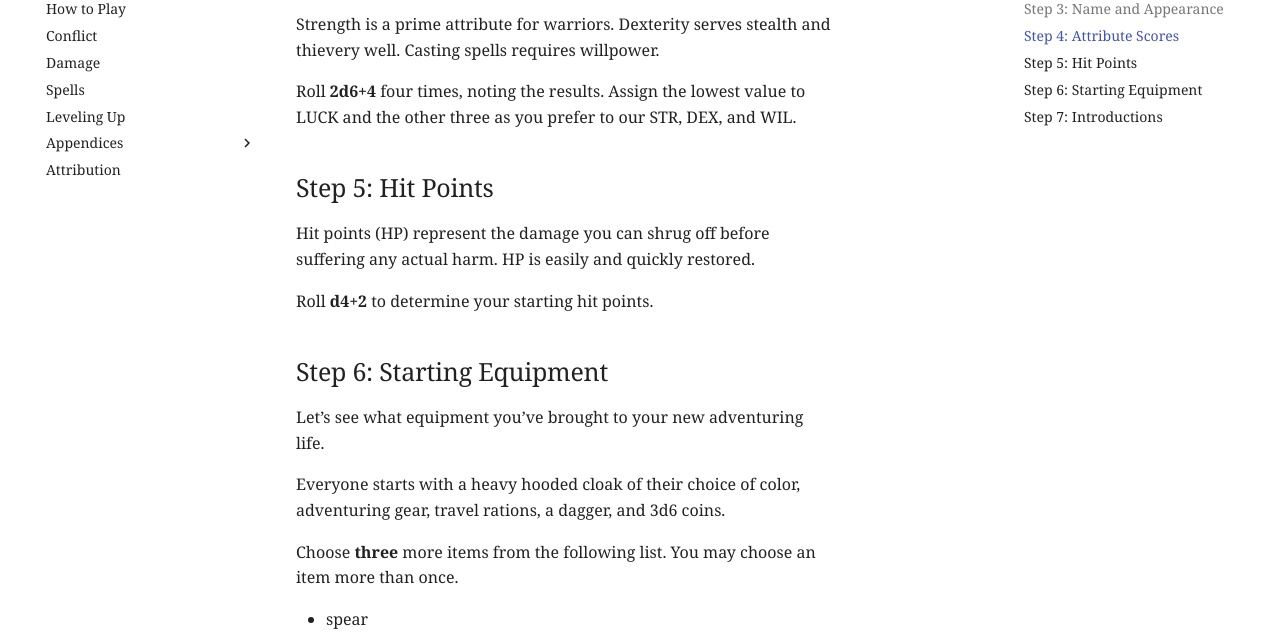
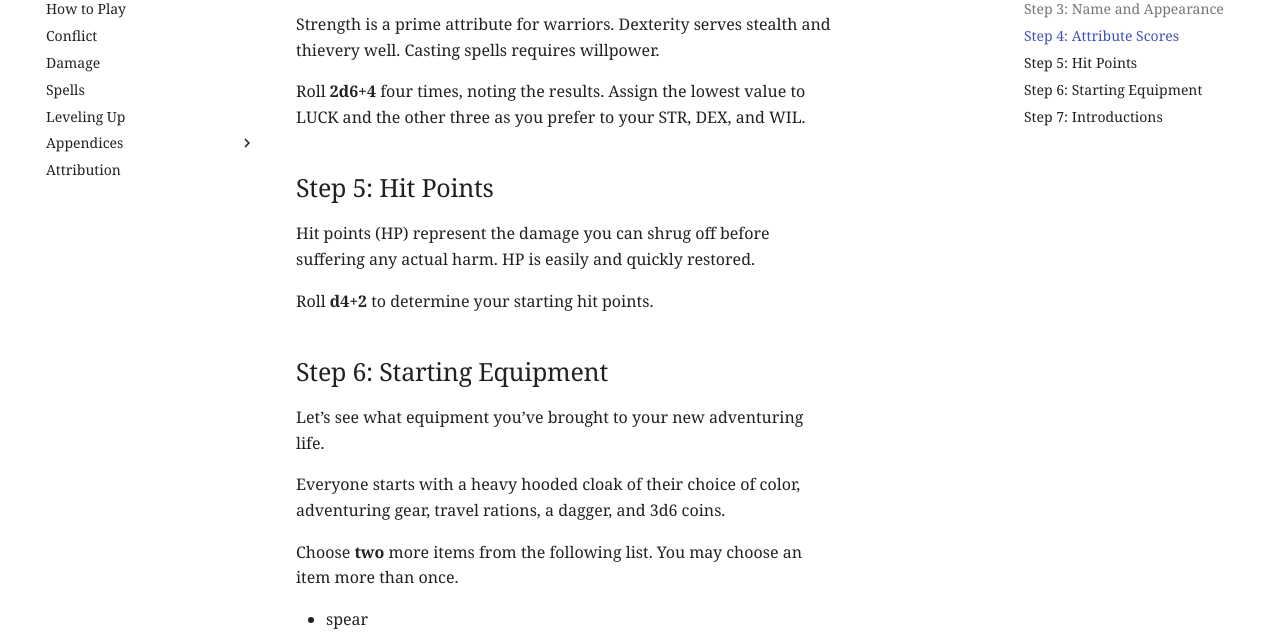
Before and after one commit to joemoose/dungeoneers.d20, an MkDocs documentation site: the page built from docs/character.md, in a window 1280 px wide and 900 px high, scrolled down 6126 px. Shown: the part 180-823 px from the top of the window. Built offline with MkDocs 1.6.1 and Material for MkDocs 9.7.7, drawn with Linux system fonts in a browser that asks for light colours; comment, search, counter and statistics services are not loaded.

Commit message:
Update character.md

```diff
--- a/docs/character.md
+++ b/docs/character.md
@@ -169,7 +169,7 @@ Is your character musclebound and insightful? Fortunate and charming? Nimble and
 
 Strength is a prime attribute for warriors. Dexterity serves stealth and thievery well. Casting spells requires willpower.
 
-Roll **2d6+4** four times, noting the results. Assign the lowest value to LUCK and the other three as you prefer to our STR, DEX, and WIL.
+Roll **2d6+4** four times, noting the results. Assign the lowest value to LUCK and the other three as you prefer to your STR, DEX, and WIL.
 
 ## Step 5: Hit Points
 
@@ -183,7 +183,7 @@ Let’s see what equipment you’ve brought to your new adventuring life.
 
 Everyone starts with a heavy hooded cloak of their choice of color, adventuring gear, travel rations, a dagger, and 3d6 coins.
 
-Choose **three** more items from the following list. You may choose an item more than once.
+Choose **two** more items from the following list. You may choose an item more than once.
 
 - spear
 - shortbow and a quiver of arrows
```
